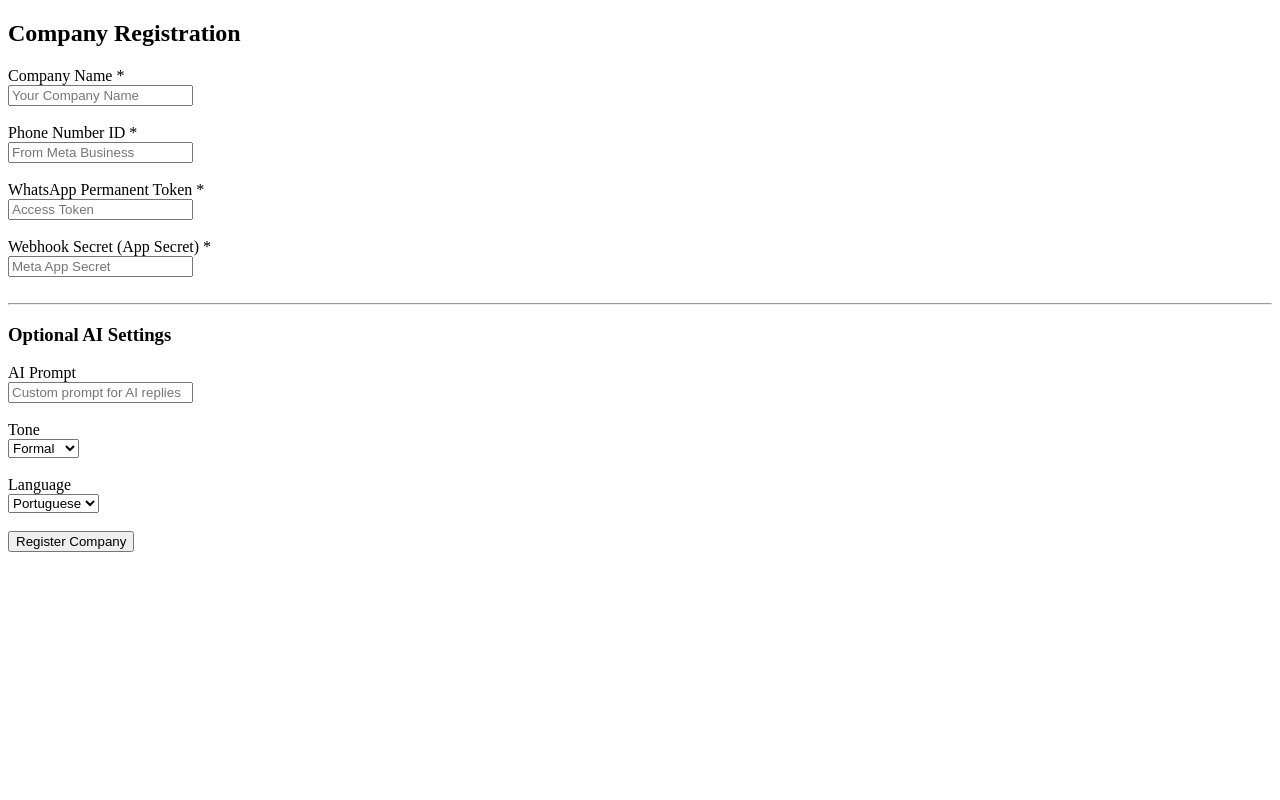
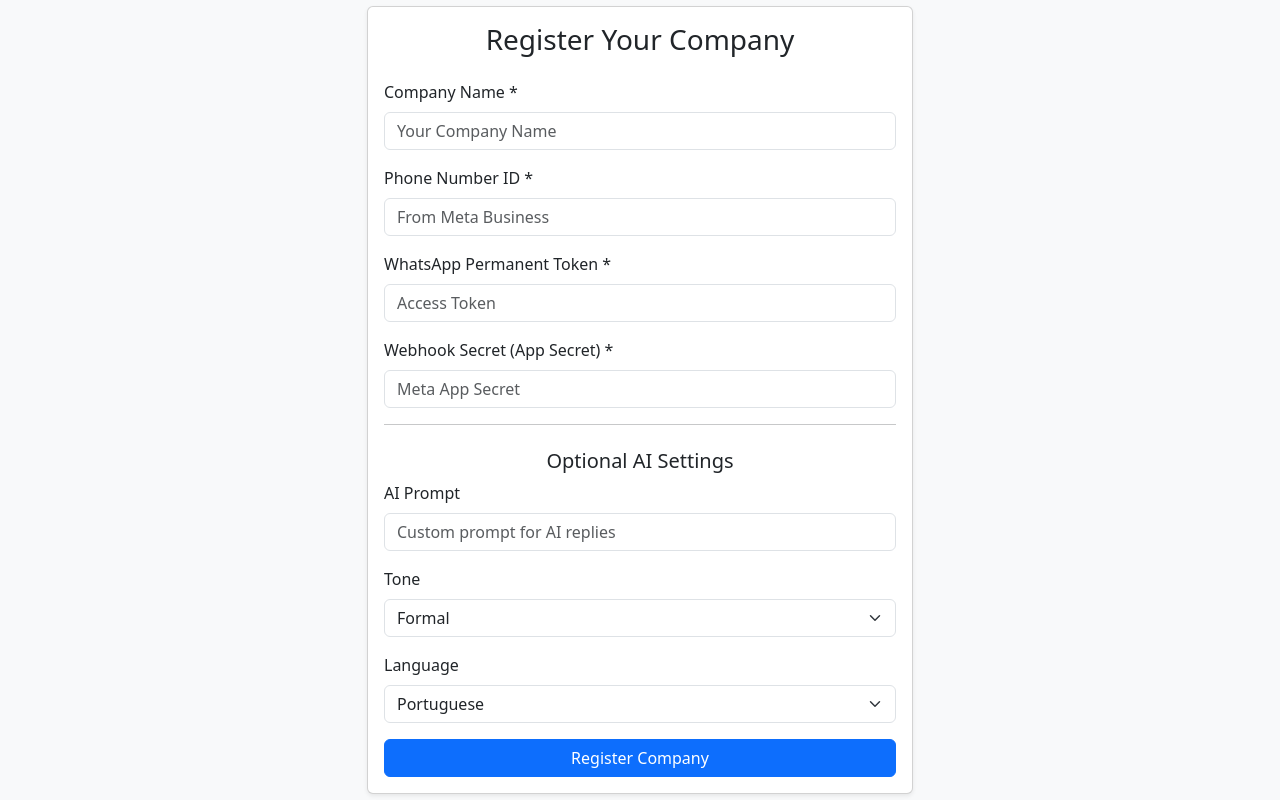
Before and after one commit to icoSalamico/ai_agent, a Python web app: template ai_agent/templates/register_company.html in a window 1280 px wide. Run offline with Jinja, Linux system fonts and the light colour scheme; the template is opened without the code that fills it, so the values that code supplies are empty.

Commit message:
Style templates

```diff
--- a/ai_agent/templates/register_company.html
+++ b/ai_agent/templates/register_company.html
@@ -3,46 +3,72 @@
     <head>
         <meta charset="UTF-8">
         <title>Register Your Company</title>
+        <link href="https://cdn.jsdelivr.net/npm/bootstrap@5.3.2/dist/css/bootstrap.min.css" rel="stylesheet">
     </head>
-    <body>
-        <h2>Company Registration</h2>
+    <body class="bg-light d-flex align-items-center justify-content-center vh-100">
+        <div class="container">
+            <div class="row justify-content-center">
+                <div class="col-md-6">
+                    <div class="card shadow-sm">
+                        <div class="card-body">
+                            <h3 class="card-title mb-4 text-center">Register Your Company</h3>
                             <form action="/register-company" method="post">
-            <!-- Hidden field for the secret key -->
                                 <input type="hidden" name="key" value="{{ key }}">
 
-            <label for="name">Company Name *</label><br>
-            <input type="text" id="name" name="name" placeholder="Your Company Name" required><br><br>
+                                <div class="mb-3">
+                                    <label for="name" class="form-label">Company Name *</label>
+                                    <input type="text" class="form-control" id="name" name="name" placeholder="Your Company Name" required>
+                                </div>
 
-            <label for="phone_number_id">Phone Number ID *</label><br>
-            <input type="text" id="phone_number_id" name="phone_number_id" placeholder="From Meta Business" required><br><br>
+                                <div class="mb-3">
+                                    <label for="phone_number_id" class="form-label">Phone Number ID *</label>
+                                    <input type="text" class="form-control" id="phone_number_id" name="phone_number_id" placeholder="From Meta Business" required>
+                                </div>
 
-            <label for="whatsapp_token">WhatsApp Permanent Token *</label><br>
-            <input type="text" id="whatsapp_token" name="whatsapp_token" placeholder="Access Token" required><br><br>
+                                <div class="mb-3">
+                                    <label for="whatsapp_token" class="form-label">WhatsApp Permanent Token *</label>
+                                    <input type="text" class="form-control" id="whatsapp_token" name="whatsapp_token" placeholder="Access Token" required>
+                                </div>
 
-            <label for="webhook_secret">Webhook Secret (App Secret) *</label><br>
-            <input type="text" id="webhook_secret" name="webhook_secret" placeholder="Meta App Secret" required><br><br>
+                                <div class="mb-3">
+                                    <label for="webhook_secret" class="form-label">Webhook Secret (App Secret) *</label>
+                                    <input type="text" class="form-control" id="webhook_secret" name="webhook_secret" placeholder="Meta App Secret" required>
+                                </div>
 
                                 <hr>
 
-            <h3>Optional AI Settings</h3>
+                                <h5 class="text-center mt-4">Optional AI Settings</h5>
 
-            <label for="ai_prompt">AI Prompt</label><br>
-            <input type="text" id="ai_prompt" name="ai_prompt" placeholder="Custom prompt for AI replies"><br><br>
+                                <div class="mb-3">
+                                    <label for="ai_prompt" class="form-label">AI Prompt</label>
+                                    <input type="text" class="form-control" id="ai_prompt" name="ai_prompt" placeholder="Custom prompt for AI replies">
+                                </div>
 
-            <label for="tone">Tone</label><br>
-            <select id="tone" name="tone">
+                                <div class="mb-3">
+                                    <label for="tone" class="form-label">Tone</label>
+                                    <select class="form-select" id="tone" name="tone">
                                         <option value="Formal" selected>Formal</option>
                                         <option value="Informal">Informal</option>
-            </select><br><br>
+                                    </select>
+                                </div>
 
-            <label for="language">Language</label><br>
-            <select id="language" name="language">
+                                <div class="mb-3">
+                                    <label for="language" class="form-label">Language</label>
+                                    <select class="form-select" id="language" name="language">
                                         <option value="Portuguese" selected>Portuguese</option>
                                         <option value="English">English</option>
                                         <option value="Spanish">Spanish</option>
-            </select><br><br>
+                                    </select>
+                                </div>
 
-            <button type="submit">Register Company</button>
+                                <div class="d-grid">
+                                    <button type="submit" class="btn btn-primary">Register Company</button>
+                                </div>
                             </form>
+                        </div>
+                    </div>
+                </div>
+            </div>
+        </div>
     </body>
 </html>
```
Also changed, not shown: ai_agent/templates/registration_success.html (+9 -3 lines). Lines whose indentation alone changed are shown as unchanged.
